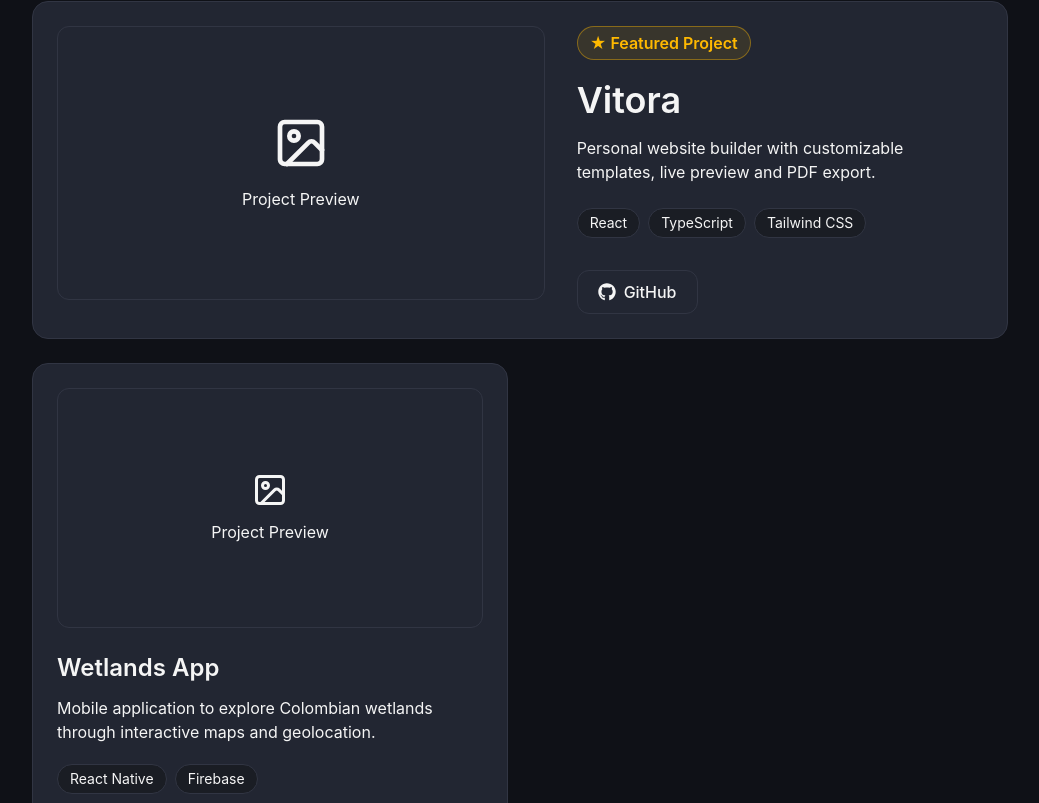
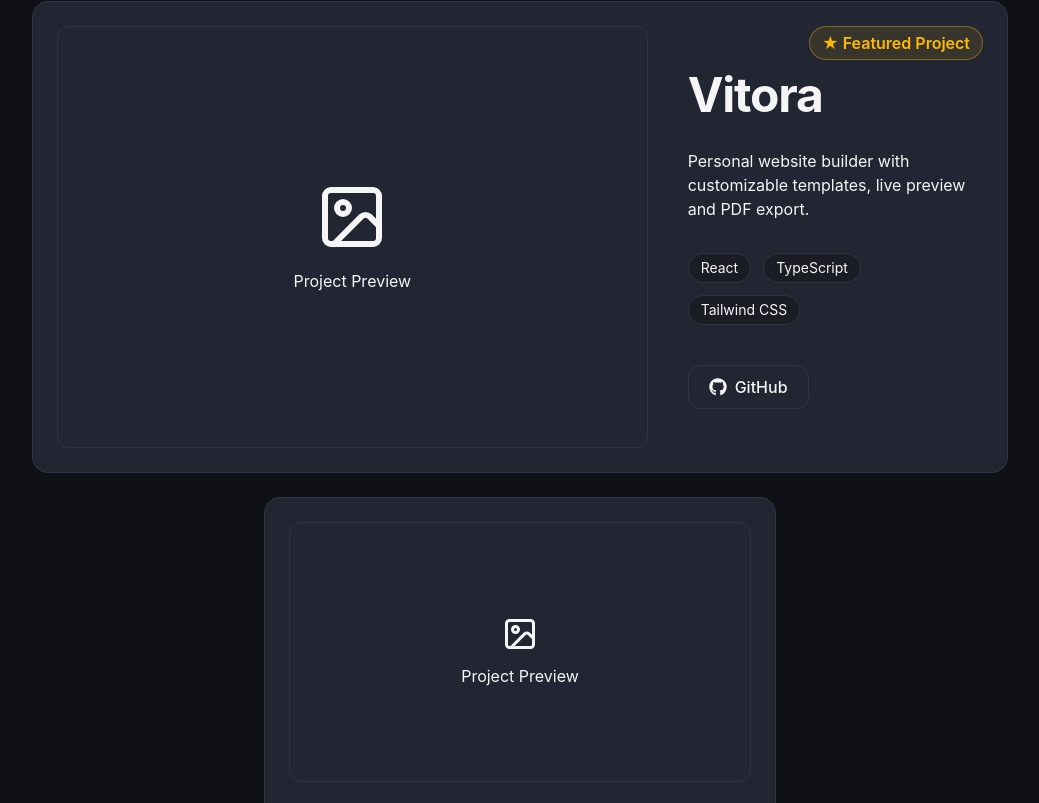
Before and after one commit to Ian-777/vitora, a React (Vite) app: page / in a window 1280 px wide. Shown: the part 1617-2420 px from the top of the page, without its empty margins (120-1159 px from the left). Built offline with nearby package versions, Linux system fonts and the light colour scheme.

Commit message:
Vitora 1.1.7

```diff
--- a/src/features/website/components/projects/FeaturedProjectCard.tsx
+++ b/src/features/website/components/projects/FeaturedProjectCard.tsx
@@ -24,55 +24,66 @@ export function FeaturedProjectCard({
     <Card
       className="
         group
+        relative
         overflow-hidden
         transition-all
         duration-500
         hover:-translate-y-1
         hover:border-amber-400
-        hover:shadow-[0_0_40px_rgba(251,191,36,0.18)]
+        hover:shadow-[0_0_45px_rgba(251,191,36,0.18)]
       "
     >
-      <div className="grid gap-8 md:grid-cols-[1.2fr_1fr]">
-        <div className="aspect-video overflow-hidden rounded-xl border border-[var(--border)] bg-[var(--muted)]">
+      <div className="absolute right-6 top-6 z-10 rounded-full border border-amber-400/40 bg-amber-400/10 px-3 py-1 backdrop-blur-sm">
+        <Typography
+          variant="small"
+          className="font-semibold text-amber-400"
+        >
+          ★ {websiteContent.projects.featuredBadge}
+        </Typography>
+      </div>
+
+      <div className="grid gap-10 lg:grid-cols-[2fr_1fr]">
+        <div className="overflow-hidden rounded-xl border border-[var(--border)] bg-[var(--muted)]">
           {project.image ? (
             <img
               src={project.image}
               alt={project.title}
-              className="h-full w-full object-cover transition-transform duration-500 group-hover:scale-105"
+              className="
+                h-[420px]
+                w-full
+                object-cover
+                transition-transform
+                duration-700
+                group-hover:scale-105
+              "
             />
           ) : (
-            <div className="flex h-full flex-col items-center justify-center gap-4 text-[var(--muted-foreground)]">
-              <UiIcons.image size={56} />
+            <div className="flex h-[420px] flex-col items-center justify-center gap-4 text-[var(--muted-foreground)]">
+              <UiIcons.image size={72} />
 
-              <Typography variant="small">
+              <Typography variant="body">
                 Project Preview
               </Typography>
             </div>
           )}
         </div>
 
-        <div className="flex flex-col">
-          <div className="mb-5 inline-flex w-fit items-center rounded-full border border-amber-400/40 bg-amber-400/10 px-3 py-1">
-            <Typography
-              variant="small"
-              className="font-semibold text-amber-400"
-            >
-              ★ {websiteContent.projects.featuredBadge}
-            </Typography>
-          </div>
-
-          <Typography variant="h2">
+        <div className="flex flex-col justify-center">
+          <Typography
+            variant="h1"
+            className="leading-tight"
+          >
             {project.title}
           </Typography>
 
           <Typography
             variant="body"
-            className="mt-4 flex-1"
+            className="mt-6 max-w-prose text-[var(--muted-foreground)]"
           >
             {project.description}
           </Typography>
 
-          <div className="mt-6 flex flex-wrap gap-2">
+          <div className="mt-8 flex flex-wrap gap-3">
             {project.technologies.map((technology) => (
               <Tag key={technology}>
                 {technology}
@@ -81,7 +92,7 @@ export function FeaturedProjectCard({
           </div>
 
           {(project.github || project.demo) && (
-            <div className="mt-8 flex flex-wrap gap-3">
+            <div className="mt-10 flex flex-wrap gap-3">
               {project.github && (
                 <IconButton
                   href={project.github}
--- a/src/features/website/components/projects/Projects.tsx
+++ b/src/features/website/components/projects/Projects.tsx
@@ -10,6 +10,17 @@ import { FeaturedProjectCard } from "./FeaturedProjectCard";
 import { ProjectCard } from "./ProjectCard";
 
 export function Projects() {
+  const featuredProject = profile.projects.find(
+    (project) => project.featured
+  );
+
+  const regularProjects = profile.projects.filter(
+    (project) => !project.featured
+  );
+
+  const hasSingleRegularProject =
+    regularProjects.length === 1;
+
   return (
     <Section>
       <SectionTitle
@@ -17,23 +28,34 @@ export function Projects() {
       />
 
       <div className="mt-8 grid gap-6 md:grid-cols-2">
-        {profile.projects.map((project) =>
-          project.featured ? (
+        {featuredProject && (
+          <div className="md:col-span-2">
+            <FeaturedProjectCard
+              project={featuredProject}
+            />
+          </div>
+        )}
+
+        {regularProjects.map((project) => (
+          <div
+            key={project.title}
+            className={
+              hasSingleRegularProject
+                ? "md:col-span-2 flex justify-center"
+                : ""
+            }
+          >
             <div
-              key={project.title}
-              className="md:col-span-2"
+              className={
+                hasSingleRegularProject
+                  ? "w-full max-w-lg"
+                  : ""
+              }
             >
-              <FeaturedProjectCard
-                project={project}
-              />
+              <ProjectCard project={project} />
             </div>
-          ) : (
-            <ProjectCard
-              key={project.title}
-              project={project}
-            />
-          )
-        )}
+          </div>
+        ))}
       </div>
     </Section>
   );
--- a/src/features/website/profile.mock.ts
+++ b/src/features/website/profile.mock.ts
@@ -42,7 +42,9 @@ export const profile: Profile = {
   experience: [
     {
       position: "Full Stack Developer",
+
       company: "Freelance",
+
       location: "Remote",
 
       startDate: "2025",
@@ -61,6 +63,7 @@ export const profile: Profile = {
         "PostgreSQL",
       ],
     },
+
     {
       position: "Frontend Developer",
 
@@ -105,6 +108,10 @@ export const profile: Profile = {
       image: "",
 
       featured: true,
+
+      status: "In Progress",
+
+      period: "2026",
     },
 
     {
@@ -125,6 +132,10 @@ export const profile: Profile = {
       image: "",
 
       featured: false,
+
+      status: "Completed",
+
+      period: "2026",
     },
   ],
 };
--- a/src/features/website/types.ts
+++ b/src/features/website/types.ts
@@ -1,7 +1,26 @@
+export type ProjectStatus =
+  | "Completed"
+  | "In Progress";
+
 export interface SocialLink {
   id: string;
   label: string;
   url: string;
+}
+
+export interface Experience {
+  position: string;
+  company: string;
+  location: string;
+
+  startDate: string;
+  endDate?: string;
+
+  current: boolean;
+
+  description: string;
+
+  technologies: string[];
 }
 
 export interface Project {
@@ -11,31 +30,17 @@ export interface Project {
 
   technologies: string[];
 
+  image?: string;
+
   github?: string;
 
   demo?: string;
 
-  image?: string;
+  featured?: boolean;
 
-  featured?: boolean;
-}
+  status: ProjectStatus;
 
-export interface Experience {
-  position: string;
-
-  company: string;
-
-  location: string;
-
-  startDate: string;
-
-  endDate?: string;
-
-  current: boolean;
-
-  description: string;
-
-  technologies: string[];
+  period: string;
 }
 
 export interface Profile {
```
